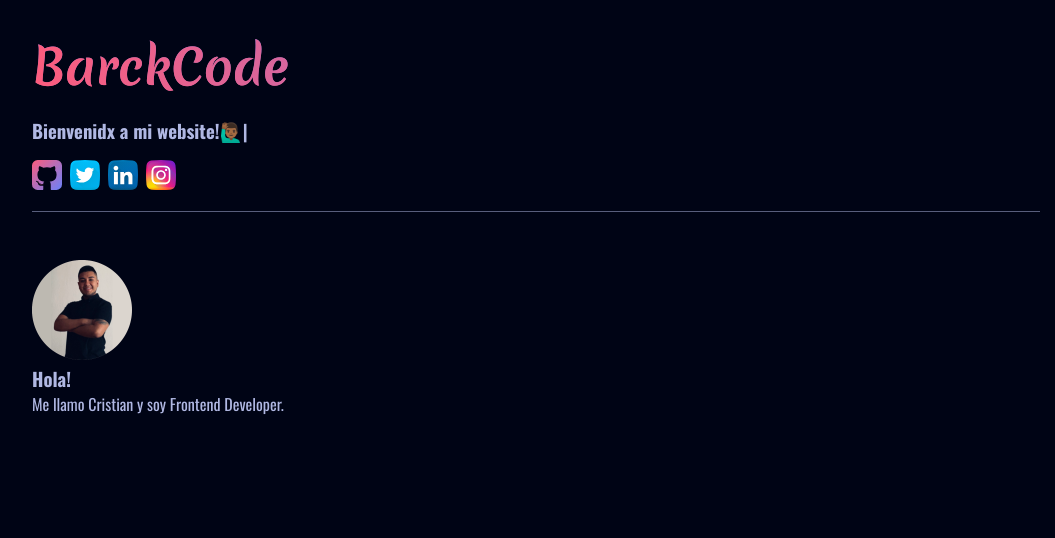
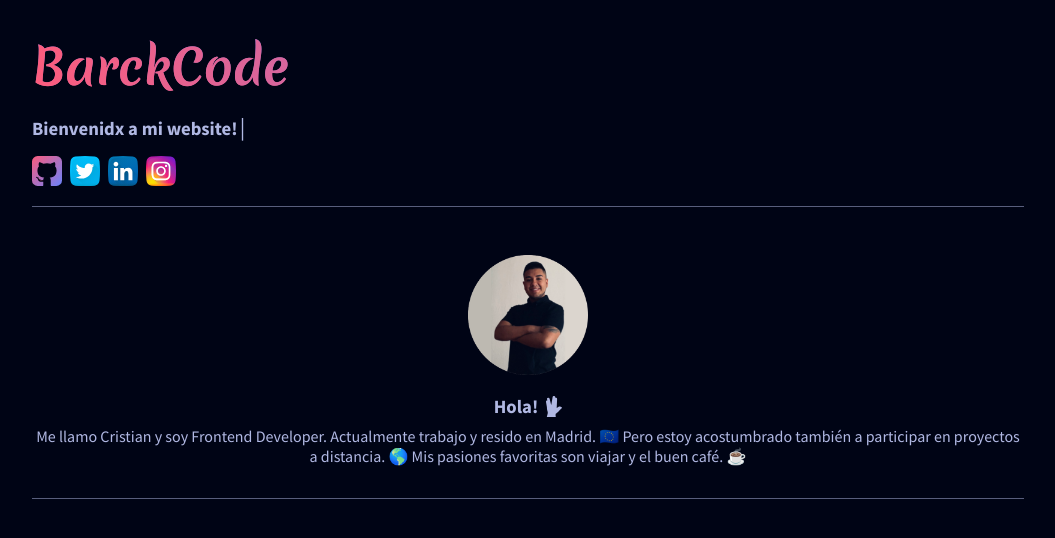
Before and after one commit to barckcode/Blog_deprecated, a Next.js app: page / in a window 1280 px wide. Shown: the top 538 px of the page, without its empty margins (112-1167 px from the left). Built offline with nearby package versions, Linux system fonts and the light colour scheme.

Commit message:
Complete Bio

```diff
--- a/components/Animations/Typewriter.js
+++ b/components/Animations/Typewriter.js
@@ -36,7 +36,7 @@ const Typewriter = ({ message }) => {
             animation: ${write} 4s steps(30) 3 alternate;
           `}
         >
-          |
+          &#9474;
         </Span>
       </Message>
     </Container>
--- /dev/null
+++ b/components/Figures/Separator.js
@@ -0,0 +1,18 @@
+import React from 'react'
+import styled from '@emotion/styled'
+
+//Styles:
+const Line = styled.div`
+  margin-top: 1rem;
+  width: 100%;
+  border-bottom: 1px solid;
+  opacity: .5;
+`
+
+const Separator = () => {
+  return (
+    <Line />
+  )
+}
+
+export default Separator
--- a/components/Layout/Bio.js
+++ b/components/Layout/Bio.js
@@ -1,11 +1,15 @@
 import React from 'react'
 import styled from '@emotion/styled'
 
+//Components:
+import Separator from '../Figures/Separator'
+
 //Styles:
-const Container = styled.section`
+const BioContainer = styled.section`
   margin-top: 3rem;
-  padding-left: 1rem;
+  padding: 0 1rem 1rem;
   align-items: center;
+  text-align: center;
 `
 
 const ImageContainer = styled.figure`
@@ -13,21 +17,51 @@ const ImageContainer = styled.figure`
 `
 
 const Image = styled.img`
-  width: 100px;
-  margin: 0 auto;
+  width: 120px;
+`
+
+const BioDescription = styled.div`
+  margin-top: 1rem;
+  margin-bottom: 2rem;
+`
+
+const Title = styled.div`
+  display: flex;
+  justify-content: center;
+  align-items: center;
+`
+
+const BioSpock = styled.img`
+  width: 16px;
+  margin-left: 0.5rem;
+`
+
+const Description = styled.p`
+  text-align: center;
+  margin-top: 0.5rem;
 `
 
 const Bio = () => {
   return (
-    <Container>
+    <BioContainer>
       <ImageContainer>
         <Image src='barckcode.png'/>
       </ImageContainer>
-      <h3>
-        Hola!
-      </h3>
-      <p>Me llamo Cristian y soy Frontend Developer.</p>
-    </Container>
+      <BioDescription>
+        <Title>
+          <h3>
+            Hola!
+          </h3>
+          <BioSpock src='/icons/spock.svg' />
+        </Title>
+        <Description>
+          Me llamo Cristian y soy Frontend Developer. Actualmente trabajo y resido en Madrid. 🇪🇺
+          Pero estoy acostumbrado también a participar en proyectos a distancia. 🌎
+          Mis pasiones favoritas son viajar y el buen café. ☕️
+        </Description>
+      </BioDescription>
+      <Separator />
+    </BioContainer>
   )
 }
 
--- a/components/Layout/Header.js
+++ b/components/Layout/Header.js
@@ -4,12 +4,12 @@ import styled from '@emotion/styled'
 //Components:
 import ListSocial from '../Social/SocialList'
 import Typewriter from '../Animations/Typewriter'
+import Separator from '../Figures/Separator'
 
 //Styles:
 const Header = styled.header`
   text-align: left;
-  padding-top: 2rem;
-  padding-left: 1rem;
+  padding: 2rem 1rem 0 1rem;
 `
 
 const Title = styled.h1`
@@ -22,19 +22,12 @@ const Title = styled.h1`
   -webkit-text-fill-color: transparent;
 `
 
-const Separator = styled.div`
-  margin-top: 1rem;
-  width: 100%;
-  border-bottom: 1px solid;
-  opacity: .5;
-`
-
 const Home = () => {
   return (
     <Header>
       <Title>BarckCode</Title>
       <Typewriter
-        message={'Bienvenidx a mi website!🙋🏾‍♂️'}
+        message={'Bienvenidx a mi website!'}
       />
       <ListSocial />
     <Separator />
--- a/pages/index.js
+++ b/pages/index.js
@@ -10,7 +10,7 @@ const Home = () => {
     <>
       <Global
         styles={css`
-          @import url('https://fonts.googleapis.com/css2?family=Merienda:wght@700&family=Oswald:wght@200;400;600;700&display=swap');
+          @import url('https://fonts.googleapis.com/css2?family=Merienda:wght@700&family=Source+Sans+Pro:wght@200;400;600;700&display=swap');
 
           * {
             margin: 0;
@@ -21,7 +21,7 @@ const Home = () => {
           body {
             color: #b0b8e3;
             background-color: #000415;
-            font-family: 'Oswald', sans-serif;
+            font-family: 'Source Sans Pro', sans-serif;
           }
 
           .main {
```
Also changed, not shown: public/icons/spock.svg (added).
